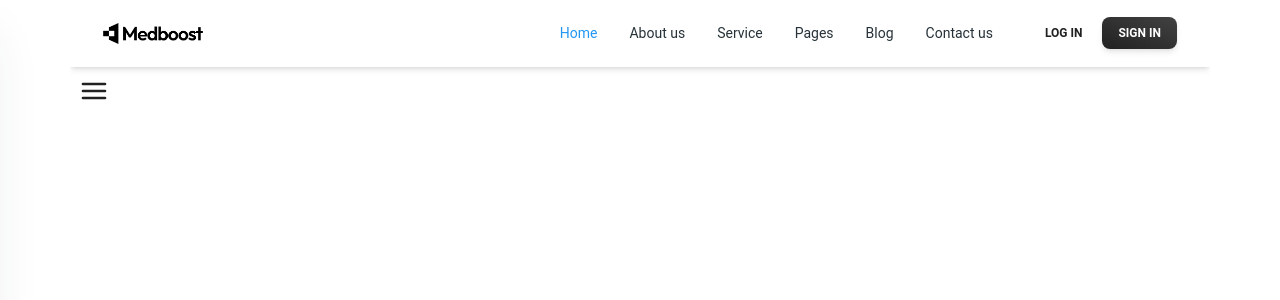
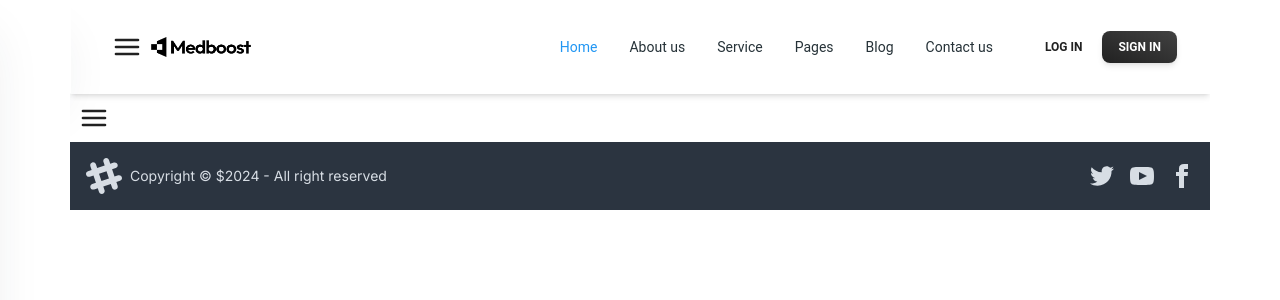
Before and after one commit to Nahidul-Islam-Siam/medboost, a Next.js app: page / in a window 1280 px wide. Shown: the top 300 px of the page. Built offline with nearby package versions, Linux system fonts and the light colour scheme.

Commit message:
footer add

```diff
--- a/package.json
+++ b/package.json
@@ -17,6 +17,7 @@
   },
   "devDependencies": {
     "autoprefixer": "^10.4.19",
+    "daisyui": "^4.12.10",
     "eslint": "^8",
     "eslint-config-next": "14.2.5",
     "postcss": "^8.4.39",
--- a/src/app/page.js
+++ b/src/app/page.js
@@ -1,3 +1,4 @@
+import Foot1 from '@/components/shared/Foot1';
 import { SideBar } from '@/components/shared/SideBar';
 import dynamic from 'next/dynamic';
 
@@ -8,6 +9,7 @@
     <div className="container mx-auto overflow-hidden">
       <NavbarComponent />
       <SideBar/>
+      <Foot1/>
     </div>
   );
 }
--- /dev/null
+++ b/src/components/shared/Foot1.jsx
@@ -0,0 +1,57 @@
+import React from 'react'
+
+export default function Foot1() {
+  return (
+    <div><footer className="footer bg-neutral text-neutral-content items-center p-4">
+    <aside className="grid-flow-col items-center">
+      <svg
+        width="36"
+        height="36"
+        viewBox="0 0 24 24"
+        xmlns="http://www.w3.org/2000/svg"
+        fillRule="evenodd"
+        clipRule="evenodd"
+        className="fill-current">
+        <path
+          d="M22.672 15.226l-2.432.811.841 2.515c.33 1.019-.209 2.127-1.23 2.456-1.15.325-2.148-.321-2.463-1.226l-.84-2.518-5.013 1.677.84 2.517c.391 1.203-.434 2.542-1.831 2.542-.88 0-1.601-.564-1.86-1.314l-.842-2.516-2.431.809c-1.135.328-2.145-.317-2.463-1.229-.329-1.018.211-2.127 1.231-2.456l2.432-.809-1.621-4.823-2.432.808c-1.355.384-2.558-.59-2.558-1.839 0-.817.509-1.582 1.327-1.846l2.433-.809-.842-2.515c-.33-1.02.211-2.129 1.232-2.458 1.02-.329 2.13.209 2.461 1.229l.842 2.515 5.011-1.677-.839-2.517c-.403-1.238.484-2.553 1.843-2.553.819 0 1.585.509 1.85 1.326l.841 2.517 2.431-.81c1.02-.33 2.131.211 2.461 1.229.332 1.018-.21 2.126-1.23 2.456l-2.433.809 1.622 4.823 2.433-.809c1.242-.401 2.557.484 2.557 1.838 0 .819-.51 1.583-1.328 1.847m-8.992-6.428l-5.01 1.675 1.619 4.828 5.011-1.674-1.62-4.829z"></path>
+      </svg>
+      <p>Copyright © ${new Date().getFullYear()} - All right reserved</p>
+    </aside>
+    <nav className="grid-flow-col gap-4 md:place-self-center md:justify-self-end">
+      <a>
+        <svg
+          xmlns="http://www.w3.org/2000/svg"
+          width="24"
+          height="24"
+          viewBox="0 0 24 24"
+          className="fill-current">
+          <path
+            d="M24 4.557c-.883.392-1.832.656-2.828.775 1.017-.609 1.798-1.574 2.165-2.724-.951.564-2.005.974-3.127 1.195-.897-.957-2.178-1.555-3.594-1.555-3.179 0-5.515 2.966-4.797 6.045-4.091-.205-7.719-2.165-10.148-5.144-1.29 2.213-.669 5.108 1.523 6.574-.806-.026-1.566-.247-2.229-.616-.054 2.281 1.581 4.415 3.949 4.89-.693.188-1.452.232-2.224.084.626 1.956 2.444 3.379 4.6 3.419-2.07 1.623-4.678 2.348-7.29 2.04 2.179 1.397 4.768 2.212 7.548 2.212 9.142 0 14.307-7.721 13.995-14.646.962-.695 1.797-1.562 2.457-2.549z"></path>
+        </svg>
+      </a>
+      <a>
+        <svg
+          xmlns="http://www.w3.org/2000/svg"
+          width="24"
+          height="24"
+          viewBox="0 0 24 24"
+          className="fill-current">
+          <path
+            d="M19.615 3.184c-3.604-.246-11.631-.245-15.23 0-3.897.266-4.356 2.62-4.385 8.816.029 6.185.484 8.549 4.385 8.816 3.6.245 11.626.246 15.23 0 3.897-.266 4.356-2.62 4.385-8.816-.029-6.185-.484-8.549-4.385-8.816zm-10.615 12.816v-8l8 3.993-8 4.007z"></path>
+        </svg>
+      </a>
+      <a>
+        <svg
+          xmlns="http://www.w3.org/2000/svg"
+          width="24"
+          height="24"
+          viewBox="0 0 24 24"
+          className="fill-current">
+          <path
+            d="M9 8h-3v4h3v12h5v-12h3.642l.358-4h-4v-1.667c0-.955.192-1.333 1.115-1.333h2.885v-5h-3.808c-3.596 0-5.192 1.583-5.192 4.615v3.385z"></path>
+        </svg>
+      </a>
+    </nav>
+  </footer></div>
+  )
+}
--- a/src/components/shared/Navbar.jsx
+++ b/src/components/shared/Navbar.jsx
@@ -3,6 +3,7 @@
 import { Button, Navbar, MobileNav, Typography, IconButton } from "../TailWindMaterial/Material";
 import Image from 'next/image';
 import logo from '../../../public/logo.png'
+import { SideBar } from './SideBar';
 export default function NavbarComponent() {
   const [openNav, setOpenNav] = useState(false);
   const [activeNav, setActiveNav] = useState('Home');
@@ -43,9 +44,10 @@
         <Typography
           as="a"
           href="#"
-          className="mr-4 cursor-pointer py-1.5 font-medium"
+          className="mr-4 cursor-pointer items-center py-1.5 font-medium flex"
         >
-        <Image src={logo} alt='' width={100} height={100}/>
+          <SideBar className="z-50"/>
+        <Image src={logo} alt='' width={100} height={90}/>
         </Typography>
         <div className="flex items-center gap-4">
           <div className="mr-4 text-3xl text-[#615E68] hidden lg:block">{navList}</div>
--- a/src/components/shared/SideBar.jsx
+++ b/src/components/shared/SideBar.jsx
@@ -1,3 +1,4 @@
+"use client"
 import React from "react";
 import {
   IconButton,
@@ -14,7 +15,7 @@
   Input,
   Drawer,
   Card,
-} from "../TailWindMaterial/Material"
+} from "../TailWindMaterial/Material";
 import {
   PresentationChartBarIcon,
   ShoppingBagIcon,
@@ -46,7 +47,7 @@
   const closeDrawer = () => setIsDrawerOpen(false);
 
   return (
-    <>
+    <div className="z-50">
       <IconButton variant="text" size="lg" onClick={openDrawer}>
         {isDrawerOpen ? (
           <XMarkIcon className="h-8 w-8 stroke-2" />
@@ -237,6 +238,6 @@
           </Alert>
         </Card>
       </Drawer>
-    </>
+    </div>
   );
 }
--- a/tailwind.config.js
+++ b/tailwind.config.js
@@ -15,5 +15,5 @@
       },
     },
   },
-  plugins: [],
+  plugins: [require('daisyui')],
 });
```
Also changed, not shown: 1 other file (tests, documents, lock files or other folders).
